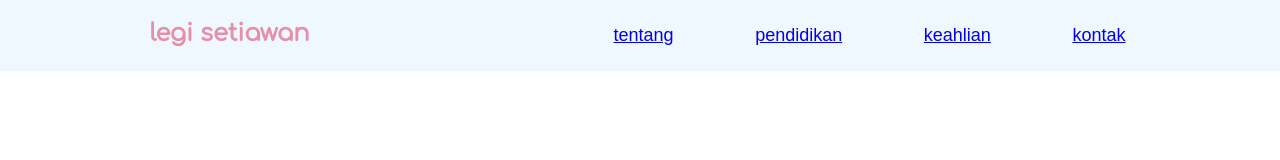
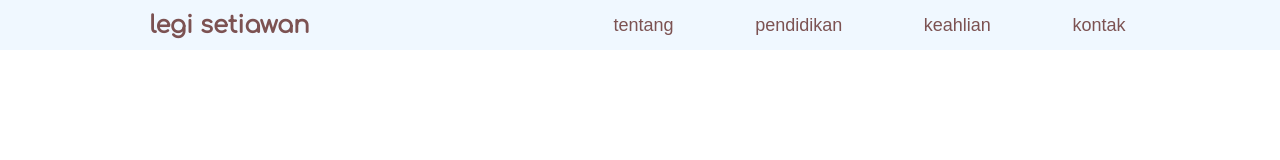
Before and after one commit to legisetiawan/web-portfolio, a website: page index.html in a window 1280 px wide. Drawn offline with Linux system fonts and the light colour scheme.

Commit message:
Mengatur responsive nav

```diff
--- a/assets/styles/style.css
+++ b/assets/styles/style.css
@@ -7,17 +7,18 @@ body {
 }
 header {
     background-color: aliceblue;
-    color: rgb(231, 142, 169)
+    color: rgb(124, 82, 82)
 }
-nav {
+header nav {
     display: flex;
     justify-content: space-around;
-    padding: 20px 0;
+    height: 50px;
+    align-items: center;
 }
-nav div h1{
+header nav div h1{
     font-family: Comfortaa;
 }
-nav ul {
+header nav ul {
     display: flex;
     list-style: none;
     padding: 5px;
@@ -25,3 +26,20 @@ nav ul {
     justify-content: space-between;
     font-size: large;
 }
+header nav ul li a {
+    text-decoration: none;
+    color: rgb(124, 82, 82)
+}
+
+/* Media tablet */
+@media screen and (max-width: 768px) {
+    header nav ul {
+        width: 50%;
+    }
+}
+/* Media mobile */
+@media screen and (max-width: 576px) {
+    header nav ul {
+        display: none;
+    }
+}
--- a/index.html
+++ b/index.html
@@ -26,11 +26,12 @@
 
 <!-- Main -->
 <main>
+    <!-- Content -->
+    <div class="content">
+        <article id="tentang">
 
-    <!-- Content -->
-<article>
-
-</article>
+        </article>
+    </div>
 
 <!-- Aside -->
 <aside>
```
Also changed, not shown: assets/image/css.png (added), assets/image/github.png (added), assets/image/html.png (added), assets/image/javascript.png (added), assets/image/logo-umri.png (added), assets/image/profile.jpeg (added).
